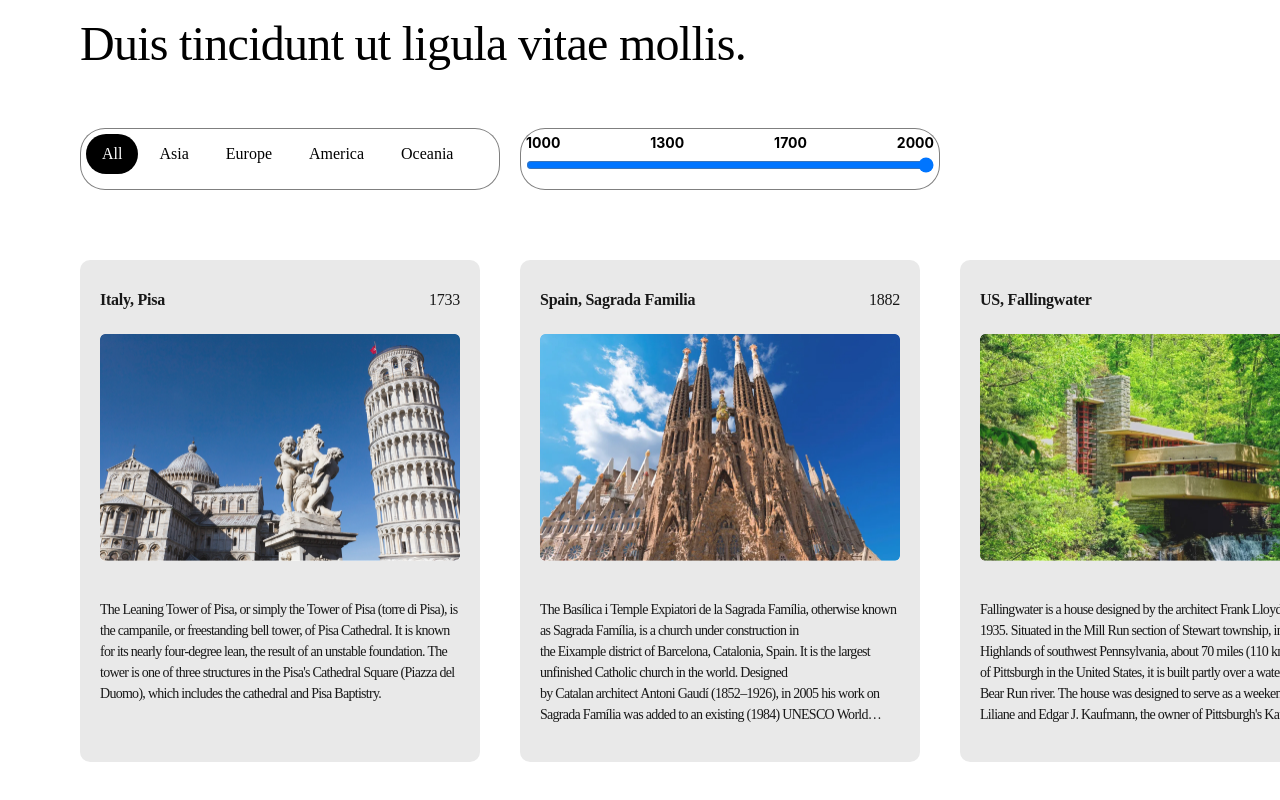
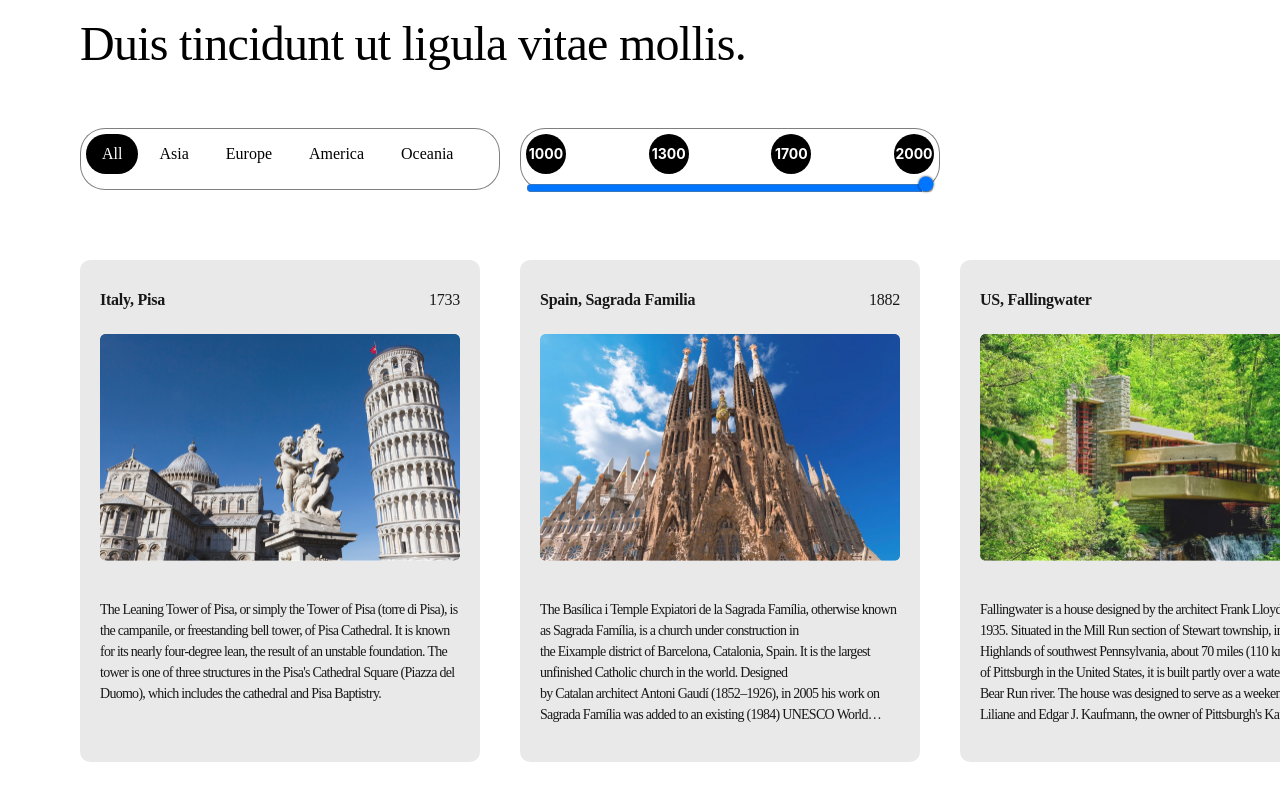
Before and after one commit to yeon-jae/dfluid_web, a React (Create React App) app in the folder dfluid-website/: page / in a window 1280 px wide. Shown: the part 1716-2516 px from the top of the page. Built offline with nearby package versions, Linux system fonts and the light colour scheme; no server answers.

Commit message:
style:3rd section modified

```diff
--- a/dfluid-website/src/components/FilterSection.jsx
+++ b/dfluid-website/src/components/FilterSection.jsx
@@ -44,7 +44,7 @@ function FilterSection() {
         {filteredCards.length > 0 ? (
           filteredCards.map((card) => <FilterCard key={card.id} card={card} />)
         ) : (
-          <p>No results found</p>
+          <p>no results.</p>
         )}
       </div>
     </section>
--- a/dfluid-website/src/components/YearSlider.jsx
+++ b/dfluid-website/src/components/YearSlider.jsx
@@ -1,10 +1,24 @@
 import "../styles/YearSlider.css";
+import { useEffect, useRef } from "react";
 
 function YearSlider({ selectedYear, onYearChange }) {
+  const sliderRef=useRef(null);
   const handleChange = (e) => {
     const year = parseInt(e.target.value);
     onYearChange(year);
   };
+  useEffect(() => {
+    const slider = sliderRef.current;
+    const percentage = ((selectedYear - 1000) / (2000 - 1000)) * 100;
+
+    slider.style.background = `linear-gradient(
+      to right,
+      black 0%,
+      black ${percentage}%,
+      #ccc ${percentage}%,
+      #ccc 100%
+    )`;
+  }, [selectedYear]);
 
   return (
     <div className="year-slider-container">
@@ -22,6 +36,7 @@ function YearSlider({ selectedYear, onYearChange }) {
         value={selectedYear}
         onChange={handleChange}
         className="year-slider"
+        ref={sliderRef}
       />
     </div>
   );
--- a/dfluid-website/src/styles/YearSlider.css
+++ b/dfluid-website/src/styles/YearSlider.css
@@ -18,41 +18,57 @@
 
   .year-labels span {
     font-size: 14px;
-    color: gray;
-    transition: 0.3s;
+    color:#fff;
+    width: 40px;
+  height: 40px;
+  line-height: 40px;
+  border-radius: 50%;
+  text-align: center;
+  background-color: #999999;
+  transition: background-color 0.3s;
   }
 
   .year-labels .active {
     font-weight: bold;
-    color: black;
+    background-color: #000;
+
   }
 
   /* 슬라이더 바 */
   .year-slider {
 
     width: 100%;
-    height: 8px;
-    background: lightgray;
+    height: 10px;
+    background: linear-gradient(to right, #000 0%, #000 25%, #999 25%, #999 50%, #ccc 50%, #ccc 75%, #ddd 75%, #ddd 100%);
     border-radius: 5px;
     outline: none;
     transition: 0.3s;
+    position:relative;
   }
 
   /* 슬라이더 핸들 */
   .year-slider::-webkit-slider-thumb {
     -webkit-appearance: none;
     appearance: none;
-    width: 20px;
-    height: 20px;
+    width: 28px;
+    height: 28px;
     background: black;
     border-radius: 50%;
+    border: 2px solid white;
+    box-shadow: 0 0 2px rgba(0, 0, 0, 0.5);
     cursor: pointer;
+    position: relative;
+    z-index: 2;
+    margin-top: -8px;
   }
 
   .year-slider::-moz-range-thumb {
-    width: 20px;
-    height: 20px;
+    width: 28px;
+    height: 28px;
     background: black;
     border-radius: 50%;
+    border: 2px solid white;
     cursor: pointer;
+    position: relative;
+    z-index: 2;
   }
```
